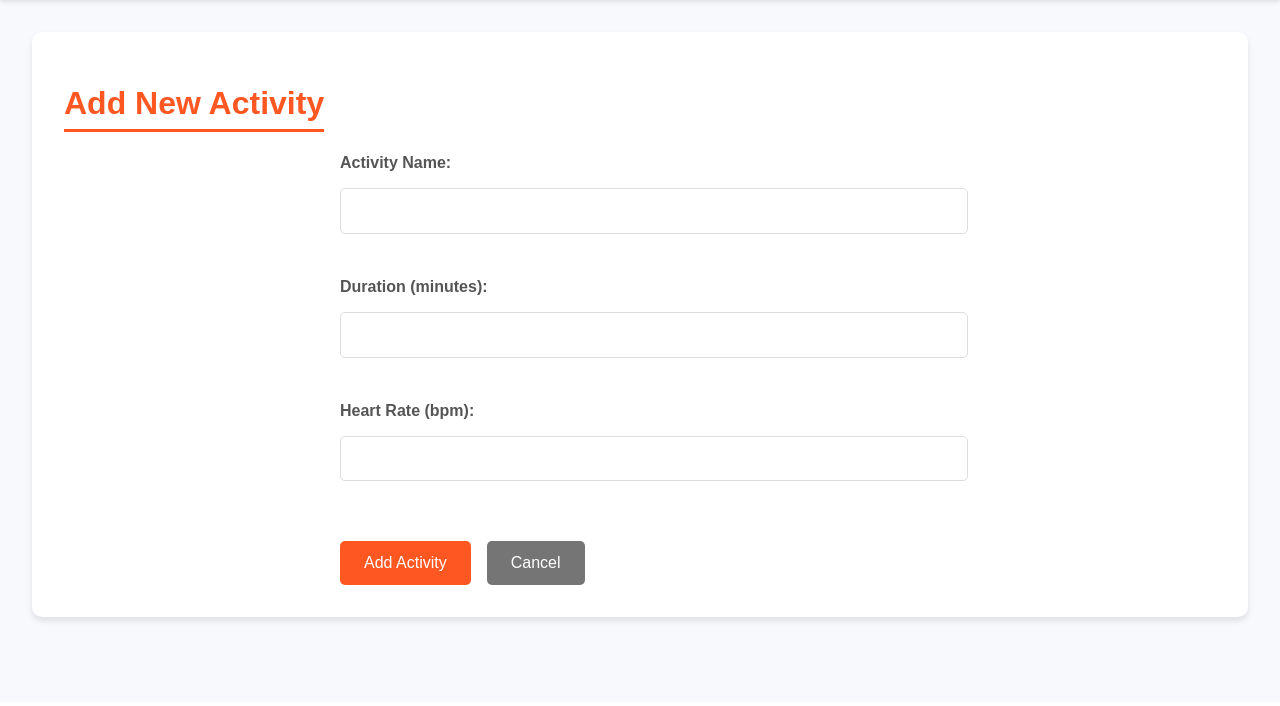
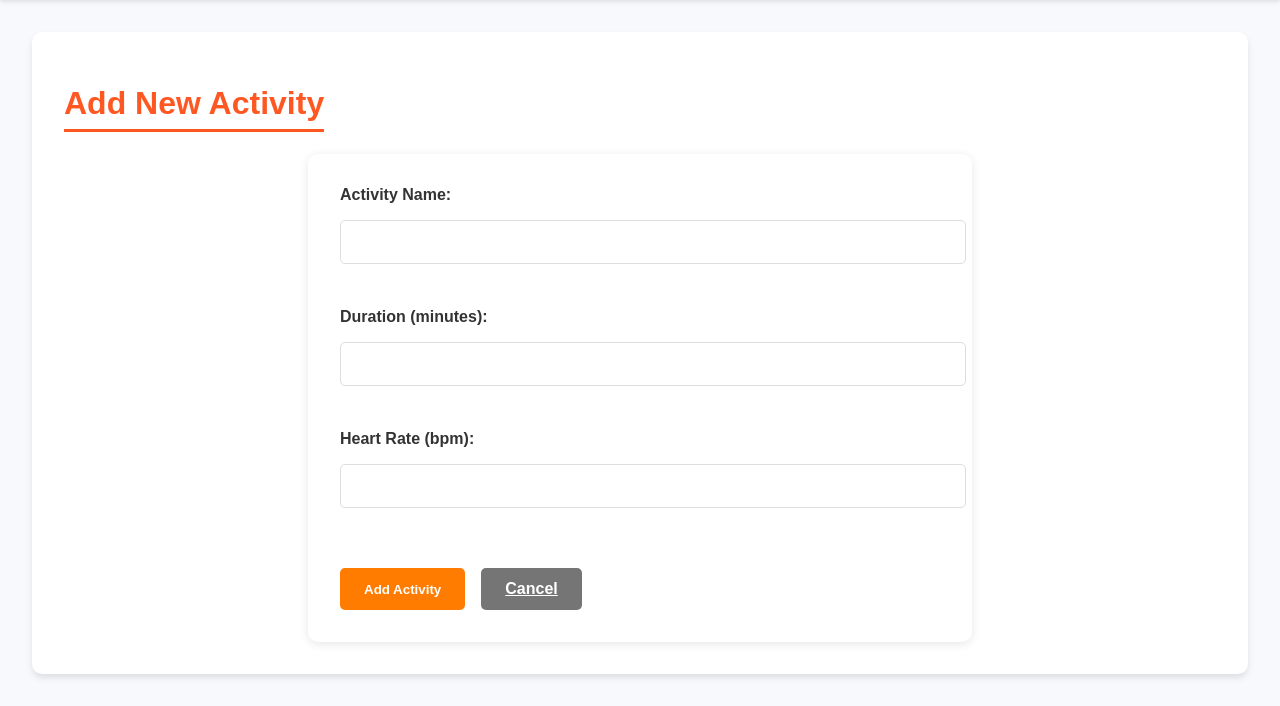
Before and after one commit to DrRigB/BPA-FINAL, a Django app: page /tracker/add/ in a window 1280 px wide. Shown: the part 98-804 px from the top of the page. Before the commit the page ends 722 px from the top, so only its background shows below. Run offline with Django 5.2, Linux system fonts and the light colour scheme; a user stored in the database is signed in.

Commit message:
Update UI: Fix logo size, feature cards, and activity tracker styling

```diff
--- a/djangotest/tracker/static/tracker/trackerstyles.css
+++ b/djangotest/tracker/static/tracker/trackerstyles.css
@@ -91,6 +91,10 @@ h1::after {
 .form-container {
     max-width: 600px;
     margin: 0 auto;
+    padding: 2rem;
+    background-color: white;
+    border-radius: 10px;
+    box-shadow: 0 2px 10px rgba(0, 0, 0, 0.1);
 }
 
 .activity-form {
@@ -106,21 +110,27 @@ h1::after {
 }
 
 .form-group label {
-    font-weight: bold;
-    color: #555;
+    font-weight: 600;
+    color: #333;
 }
 
 .form-group input {
-    padding: 0.8rem;
+    padding: 0.75rem;
     border: 1px solid #ddd;
     border-radius: 5px;
     font-size: 1rem;
+    transition: border-color 0.3s ease;
 }
 
 .form-group input:focus {
     outline: none;
-    border-color: #FF5722;
-    box-shadow: 0 0 0 2px rgba(255, 87, 34, 0.1);
+    border-color: #ff7c00;
+    box-shadow: 0 0 0 2px rgba(255, 124, 0, 0.1);
+}
+
+.form-text {
+    font-size: 0.875rem;
+    color: #666;
 }
 
 .form-actions {
@@ -131,17 +141,16 @@ h1::after {
 
 /* Buttons */
 .btn {
-    padding: 0.8rem 1.5rem;
+    padding: 0.75rem 1.5rem;
     border: none;
     border-radius: 5px;
+    font-weight: 600;
     cursor: pointer;
-    font-size: 1rem;
-    text-decoration: none;
     transition: background-color 0.3s ease;
 }
 
 .btn-primary {
-    background-color: #FF5722;
+    background-color: #ff7c00;
     color: white;
 }
 
@@ -151,12 +160,12 @@ h1::after {
 }
 
 .btn-danger {
-    background-color: #FF5722;
+    background-color: #ff7c00;
     color: white;
 }
 
 .btn-primary:hover {
-    background-color: #F4511E;
+    background-color: #ff9933;
 }
 
 .btn-secondary:hover {
@@ -164,7 +173,7 @@ h1::after {
 }
 
 .btn-danger:hover {
-    background-color: #F4511E;
+    background-color: #ff9933;
 }
 
 /* Activity Details */
```
Also changed, not shown: djangotest/home/static/home/homestyles.css (+19 -17 lines).
